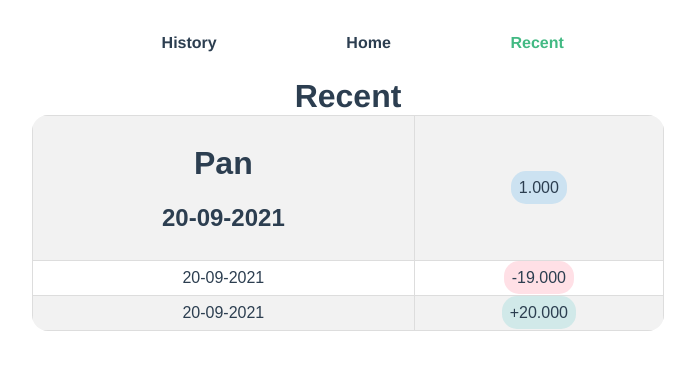
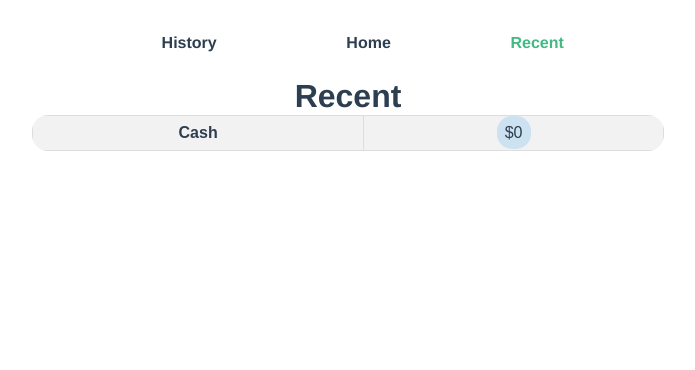
Before and after one commit to Marfullsen/chary-wallet, a Vue app: page /recent in a window 1280 px wide. Shown: the top 370 px of the page, without its empty margins (292-987 px from the left). Built offline with nearby package versions, Linux system fonts and the light colour scheme; some icons are missing.

Commit message:
Feature: Transaction info now persistent bcs of LocalStorage

```diff
--- a/src/views/Recent.vue
+++ b/src/views/Recent.vue
@@ -2,7 +2,7 @@
   <div>
     <h1 style="margin: 0">Recent</h1>
     <table id="wallet">
-      <tr style="display: none">
+      <tr class="hide">
         <th>Optional Label</th>
         <th>Date of transaction</th>
         <th>Amount</th>
@@ -10,42 +10,75 @@
       <tr>
         <td class="opt-label"></td>
         <td>
-          <h1>
-            Pan
-          </h1>
-          <h2>
-            20-09-2021
-          </h2>
+         <b>Cash</b>
         </td>
         <td>
           <span class="till">
-            1.000
+            {{ clp(this.balance, '$') }}
           </span>
           </td>
       </tr>
-      <tr>
-        <td class="opt-label"></td>
-        <td>20-09-2021</td>
+      <tr v-for="transaction, i in transactions.slice().reverse()" :key="i">
+        <td class="opt-label">{{transaction[1]}}</td>
+        <td>{{transaction[0]}}</td>
         <td>
-          <span class="outgo">
-            -19.000
+          <span
+            :class="
+            transaction[2] < 0
+              ? 'outgo'
+              : transaction[2] > 0
+              ? 'income'
+              : 'till'
+            ">
+            {{ clp(transaction[2]) }}
           </span>
-          </td>
-      </tr>
-      <tr>
-        <td class="opt-label"></td>
-        <td>20-09-2021</td>
-        <td>
-          <span class="income">
-            +20.000
-          </span>
-          </td>
+        </td>
       </tr>
     </table>
   </div>
 </template>
 
+<script>
+export default {
+  data() {
+    return {
+      balance: this.$balanceGlobal,
+      transactions: [],
+    };
+  },
+  methods: {
+    toDate(dateString) {
+      // dateString example could be '2021-11-16 01:02:03'
+      const reggie = /(\d{4})-(\d{2})-(\d{2}) (\d{2}):(\d{2}):(\d{2})/;
+      const [, year, month, day, hours, minutes, seconds] = reggie.exec(dateString);
+      const dateObject = new Date(year, month - 1, day, hours, minutes, seconds);
+      return dateObject;
+    },
+    lookForPreviousData() {
+      const movementsData = localStorage.getItem('movementsData');
+      if (movementsData) {
+        this.transactions = JSON.parse(movementsData);
+      } else {
+        localStorage.setItem('movementsData', '[]');
+      }
+    },
+    clp(amount, sign = '') {
+      const pointSeparator = (Number(amount)).toLocaleString('es-cl');
+      return `${sign}${pointSeparator}`;
+    },
+  },
+  mounted() {
+    this.lookForPreviousData();
+  },
+};
+</script>
+
 <style scoped>
+
+.hide {
+  display: none;
+}
+
 .income {
   padding: 8px;
   border-radius: 15px;
```
